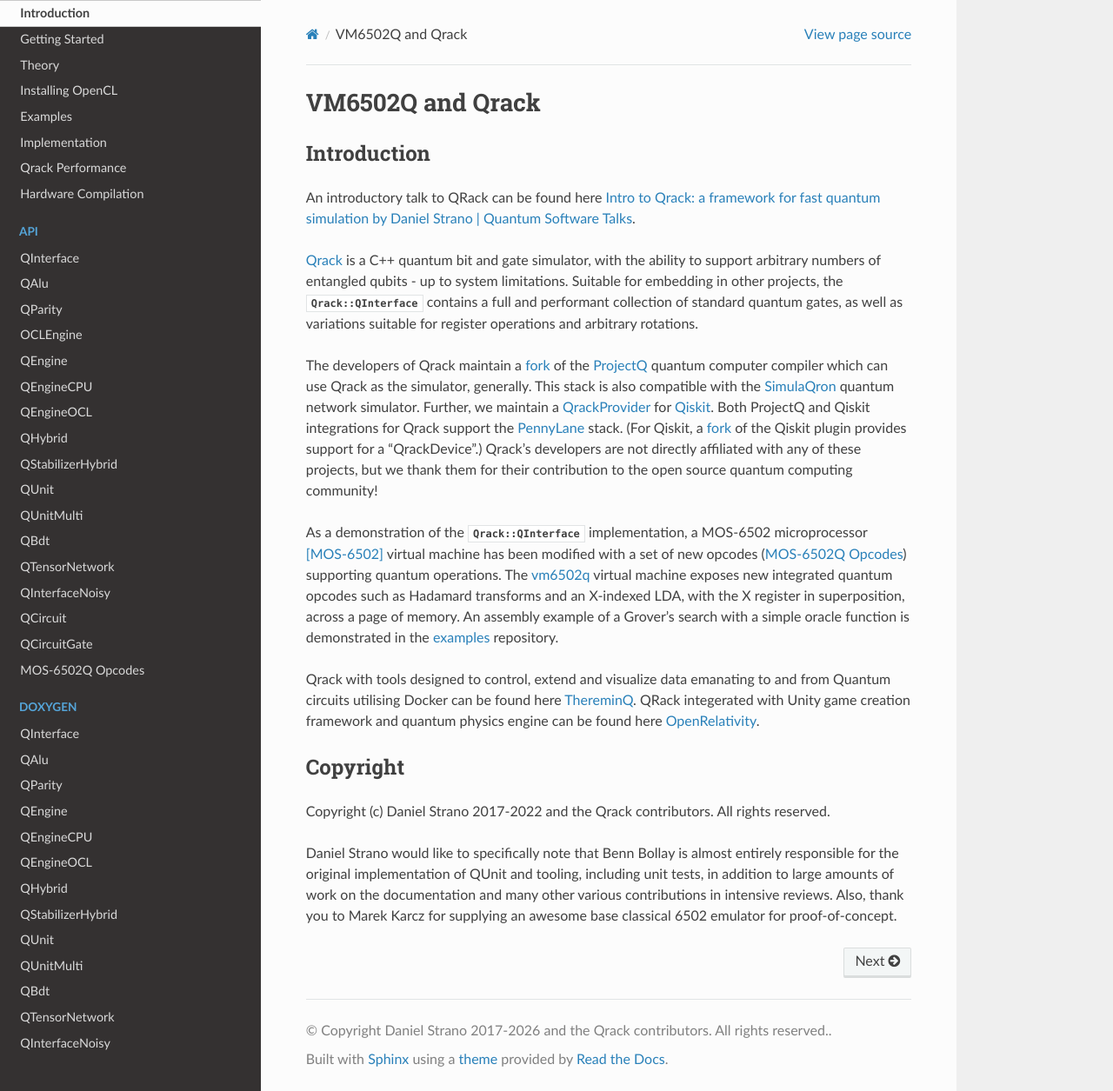
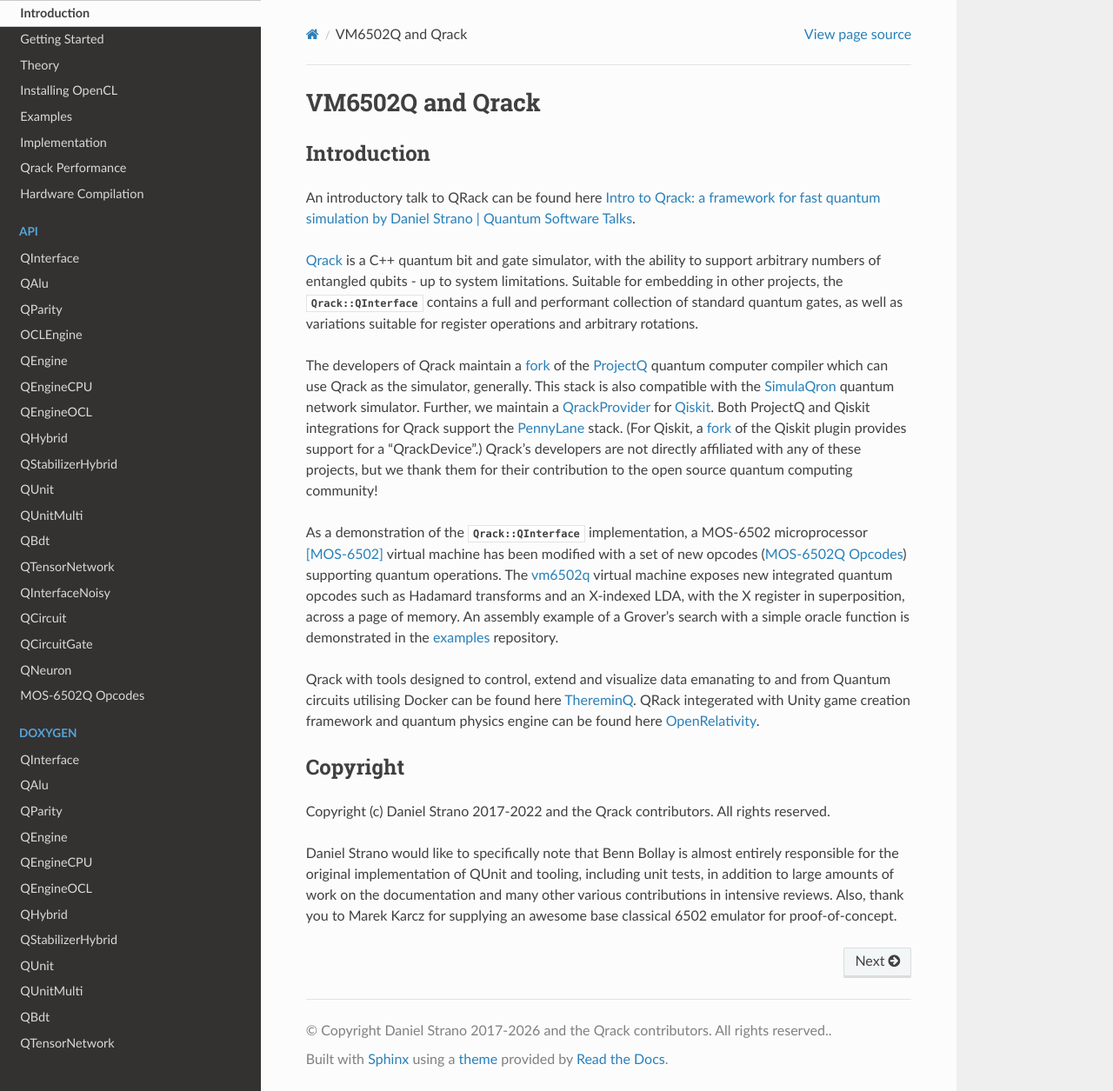
Before and after one commit to vm6502q/qrack.github.io, a Sphinx documentation site: the page built from docs/index.rst, in a window 1280 px wide and 1255 px high. Shown: the whole window at 87% size. Built offline with Sphinx 7.4.7 and the Read the Docs theme 3.1.0, drawn with Linux system fonts in a browser that asks for light colours.

Commit message:
Update index

```diff
--- a/docs/index.rst
+++ b/docs/index.rst
@@ -53,6 +53,7 @@ Daniel Strano would like to specifically note that Benn Bollay is almost entirel
     api/qtensornetwork
     api/qinterface_noisy
     api/qcircuit
+    api/qneuron
     api/6502
 
 .. The #http:// is a hack to get around Sphinx's re parser for links,
```
Also changed, not shown: other parts of docs/index.rst (+1 -0 lines).
